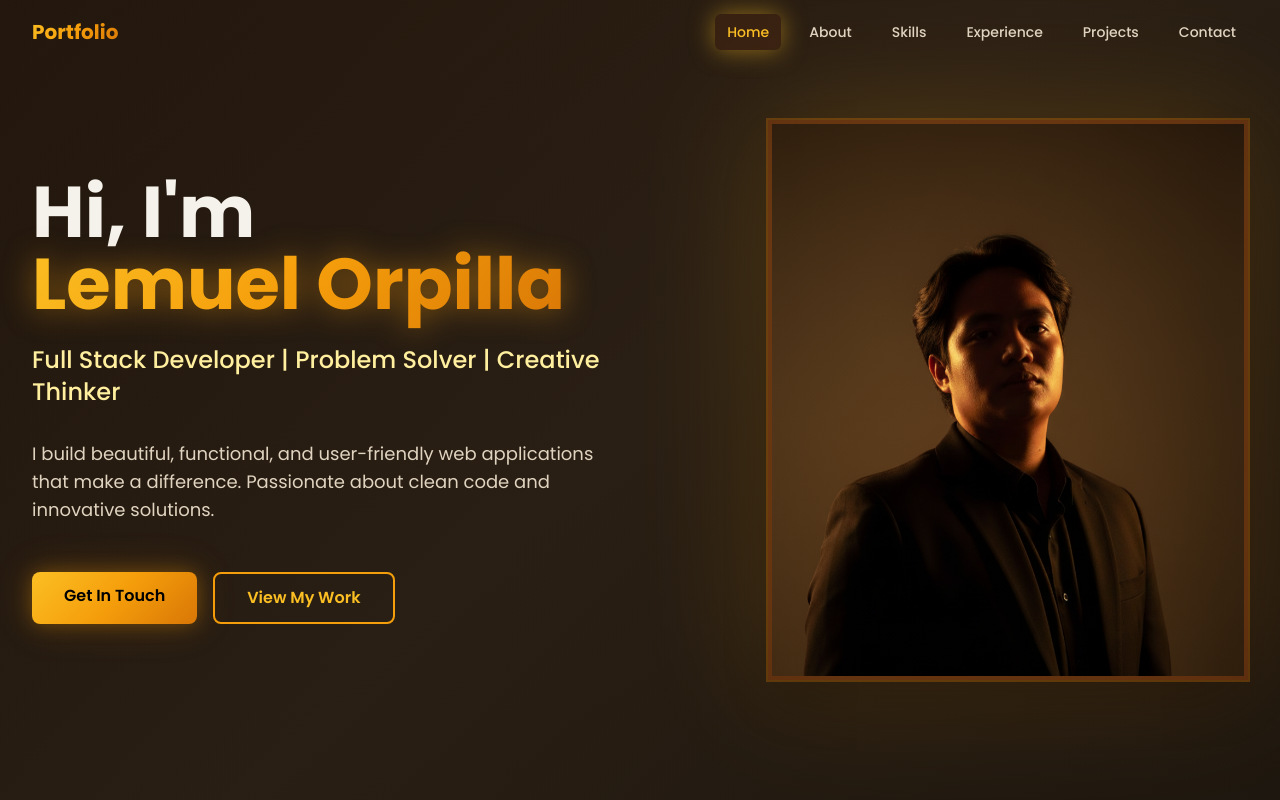
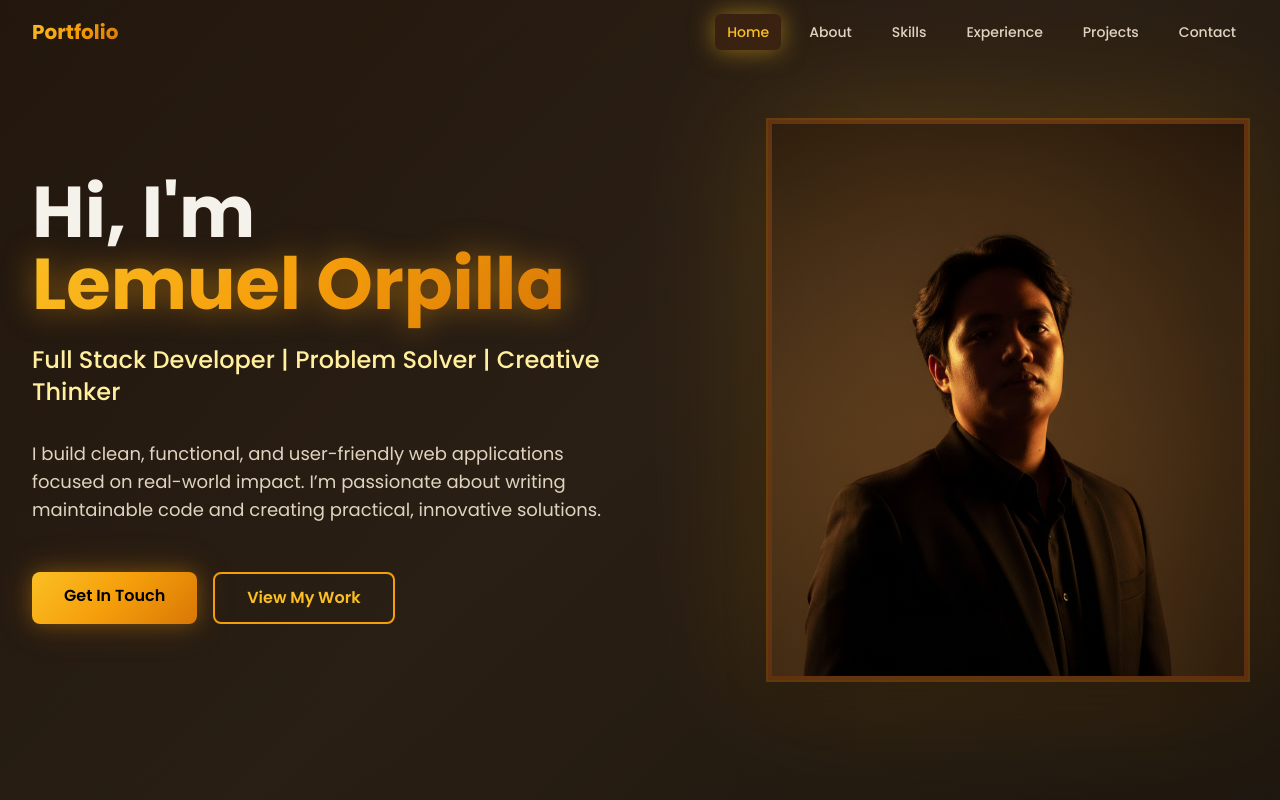
Before and after one commit to Toorpeedoo/Lemuel-Orpilla, a Next.js app: page / in a window 1280 px wide. Shown: the top 800 px of the page. Built offline with nearby package versions, Linux system fonts and the light colour scheme.

Commit message:
Refine Hero component description for clarity and impact

```diff
--- a/components/Hero.tsx
+++ b/components/Hero.tsx
@@ -20,9 +20,8 @@ export default function Hero() {
               Full Stack Developer | Problem Solver | Creative Thinker
             </p>
             <p className="text-sm sm:text-base md:text-lg text-beige-300 mb-6 sm:mb-8 md:mb-12 leading-relaxed">
-              I build beautiful, functional, and user-friendly web applications that
-              make a difference. Passionate about clean code and innovative
-              solutions.
+            I build clean, functional, and user-friendly web applications focused on real-world impact.
+            I’m passionate about writing maintainable code and creating practical, innovative solutions.
             </p>
             <div className="flex flex-col sm:flex-row gap-3 sm:gap-4 justify-center md:justify-start">
               <a
```
